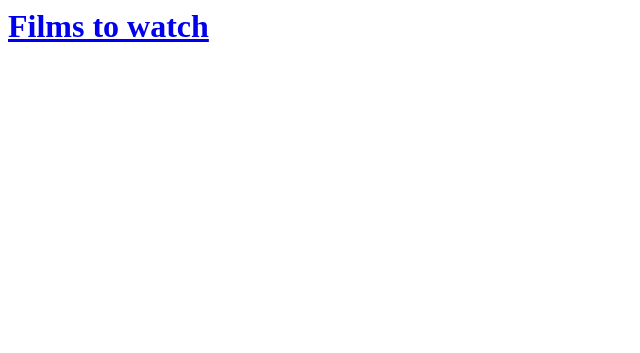
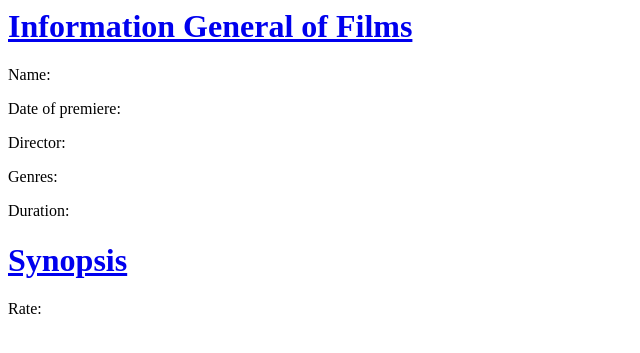
Before and after one commit to DonIvanSassone/TP-Pelicula, a Django app: page / in a window 1280 px wide. Shown: the top 353 px of the page, without its empty margins (0-640 px from the left). Run offline with Django 3.2, Linux system fonts and the light colour scheme; data that the repository does not hold is empty.

Commit message:
Funciona todo excepto el Rate

```diff
--- a/films/templates/films/post_list.html
+++ b/films/templates/films/post_list.html
@@ -1,14 +1,25 @@
 <html>
     <head>
-        <title>Django Girls blog</title>
+        <title>Movies</title>
     </head>
     <body>
         <div>
-            <h1><a href="/">Films to watch</a></h1>
+            <h1><a href="/">Information General of Films</a></h1>
         </div>
 
             <div>
-                {% for film in allFilms %} {{ film.Originalname }}{% endfor %}
+                <p> Name: {% for film in allFilms %} {{ film.Originalname }}{% endfor %}</p>
+                <p> Date of premiere: {% for film in allFilms %} {{ film.Year }}{% endfor %}</p>
+                <p> Director: {% for film in allFilms %} {{ film.Director }}{% endfor %}</p>
+                <p> Genres: {% for film in allFilms %} {{ film.Genres }}{% endfor %}</p>
+                <p> Duration: {% for film in allFilms %} {{ film.Duration }}{% endfor %}</p>
             </div>
+
+            <div>
+                <h1><a href="/">Synopsis</a></h1>
+                 {% for film in allFilms %} {{ film.Sinopsis }}{% endfor %}
+                 <p> Rate: {% for film in allFilms %} {{ film.Rate }}{% endfor %}</p>
+            </div>
+
     </body>
 </html>
```
